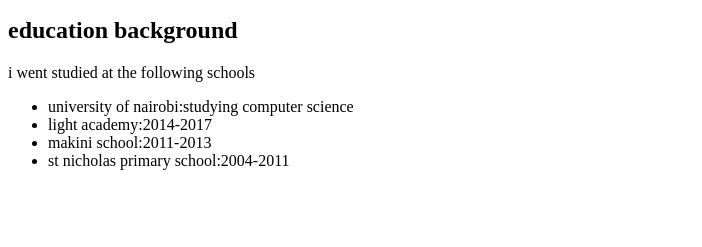
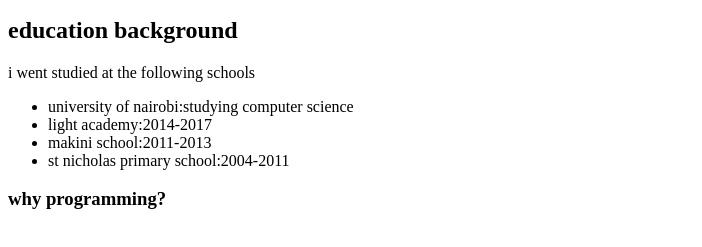
Before and after one commit to trevor-ngugi/my-portfolio, a plain HTML site: page about-me.html in a window 1280 px wide. Shown: the part 101-348 px from the top of the page, without its empty margins (0-702 px from the left). Drawn offline with Linux system fonts and the light colour scheme.

Commit message:
add header 3

```diff
--- a/about-me.html
+++ b/about-me.html
@@ -15,5 +15,7 @@
         <li>st nicholas primary school:2004-2011</li>
     </ul>
 
+    <h3>why programming?</h3>
+
 
 </body>
```
